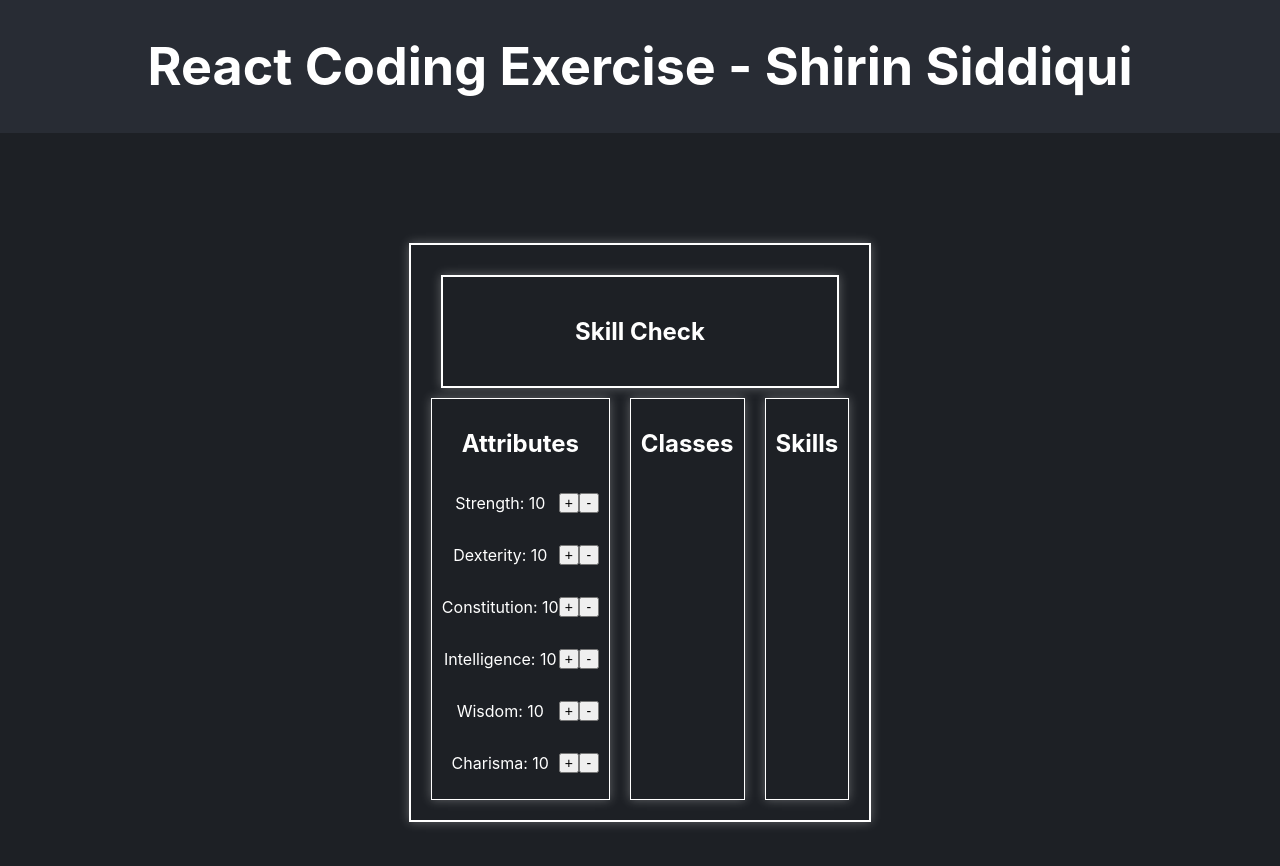
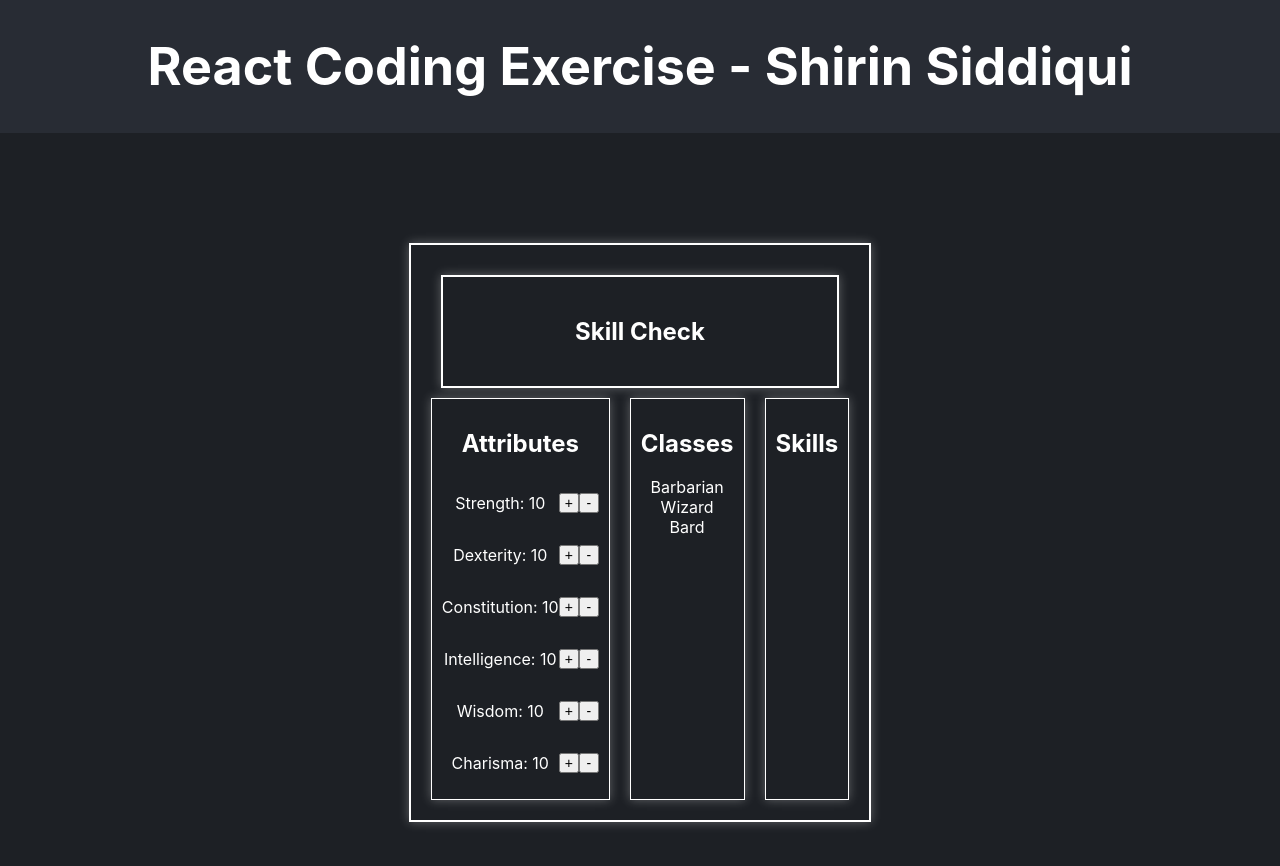
Before and after one commit to Shirin-Siddiqui/recruiting-webapp-character, a React (Create React App) app: page / in a window 1280 px wide. Shown: the top 866 px of the page. Built offline with nearby package versions, Linux system fonts and the light colour scheme.

Commit message:
Requirement 2 Satisfied

```diff
--- a/src/components/MainBox.js
+++ b/src/components/MainBox.js
@@ -16,21 +16,29 @@ const MainBox = ({ children }) => {
       Charisma: 10,
     });
 
-const handleIncrement = (attribute) => {
+const handleIncrement = (attribute) => { // Increment Handler for Attribute List
     setAttributes((prevAttributes) => ({
         ...prevAttributes,
         [attribute]: prevAttributes[attribute] + 1,
     }));
  };
 
-const handleDecrement = (attribute) => {
+const handleDecrement = (attribute) => { // Decrement Handler for Attribute List
     setAttributes((prevAttributes) => ({
         ...prevAttributes,
         [attribute]: prevAttributes[attribute] - 1,
     }));
 };
 
-
+const doesCharacterMeetRequirements = (className) => { // Character Requirements Check
+    const classRequirements = CLASS_LIST[className];
+    for (const attribute in classRequirements) {
+      if (attributes[attribute] < classRequirements[attribute]) {
+        return false;
+      }
+    }
+    return true;
+  };
 
   return (
     <div style={mainBoxContainerStyle}>
@@ -57,7 +65,11 @@ const handleDecrement = (attribute) => {
           </div>
           <div style={verticalBoxStyle}>
             <h1>Classes</h1>
-
+            {classHeaders.map((className) => (
+              <div key={className} onClick={() => setSelectedClass(className)} className={doesCharacterMeetRequirements(className) ? 'meets-requirements' : ''}>
+                {className}
+              </div>
+            ))}
           </div>
 
           <div style={verticalBoxStyle}>
```
